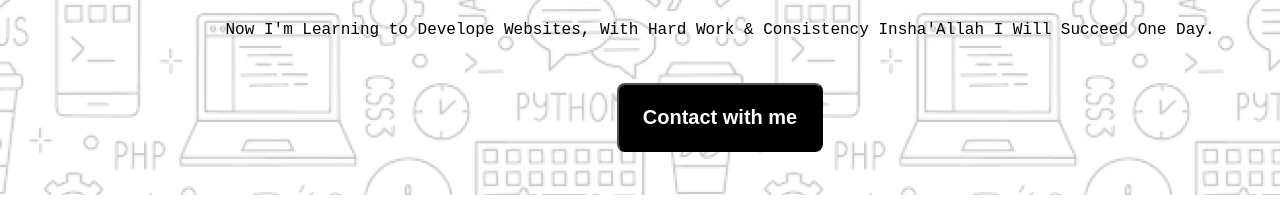
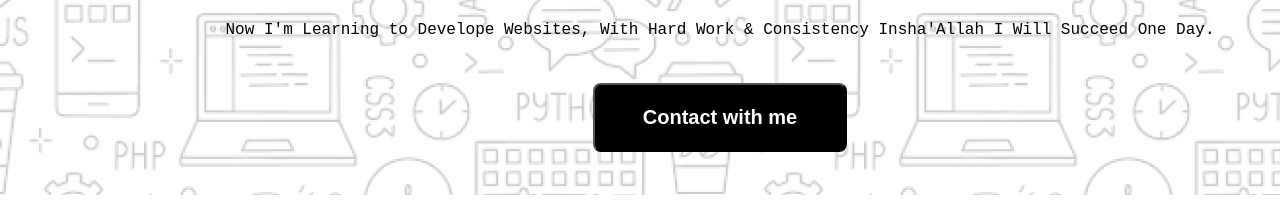
Before and after one commit to ahmadraiyano/b10-1st-assignment, a plain HTML site: page index.html in a window 1280 px wide. Shown: the part 577-800 px from the top of the page. Drawn offline with Linux system fonts and the light colour scheme; a web font is replaced by a local one.

```diff
--- a/css/style.css
+++ b/css/style.css
@@ -83,6 +83,7 @@ header {
 .hero .hero-container button a {
     text-decoration: none;
     color: rgb(255, 255, 255);
+    padding: 21px 24px;
 }
 /* hero section ends */
 /* header ends */
@@ -138,6 +139,7 @@ header {
 .reason-container .section button {
     padding: 12px 20px;
     margin: 32px 0px;
+    cursor: pointer;
 }
 
 /* reason section Ends */
@@ -287,6 +289,7 @@ header {
     font-weight: 600;
     padding: 17px 20px;
     border-radius: 8px;
+    cursor: pointer;
 }
 /* support section ends */
 /* footer starts */
```
